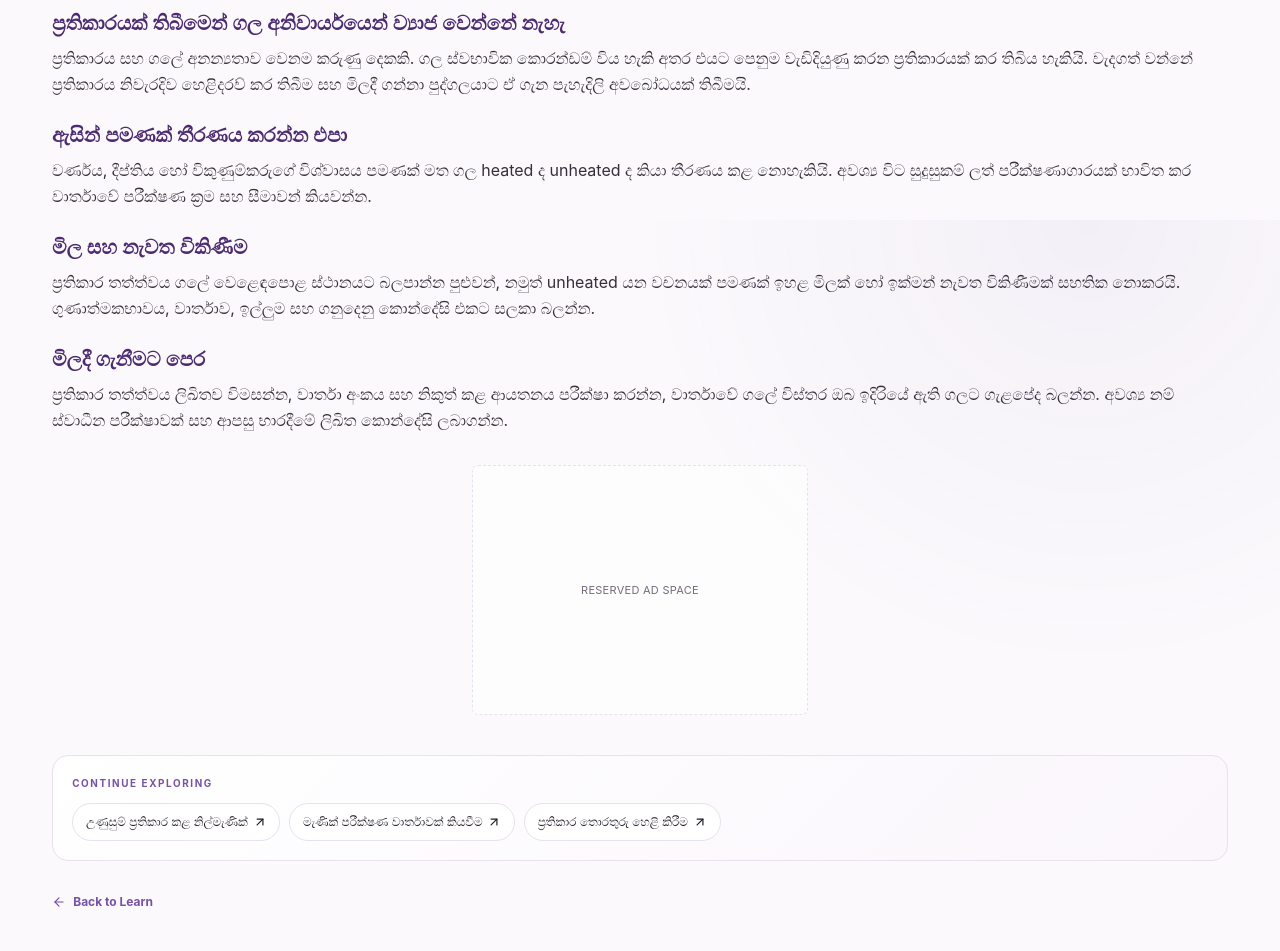
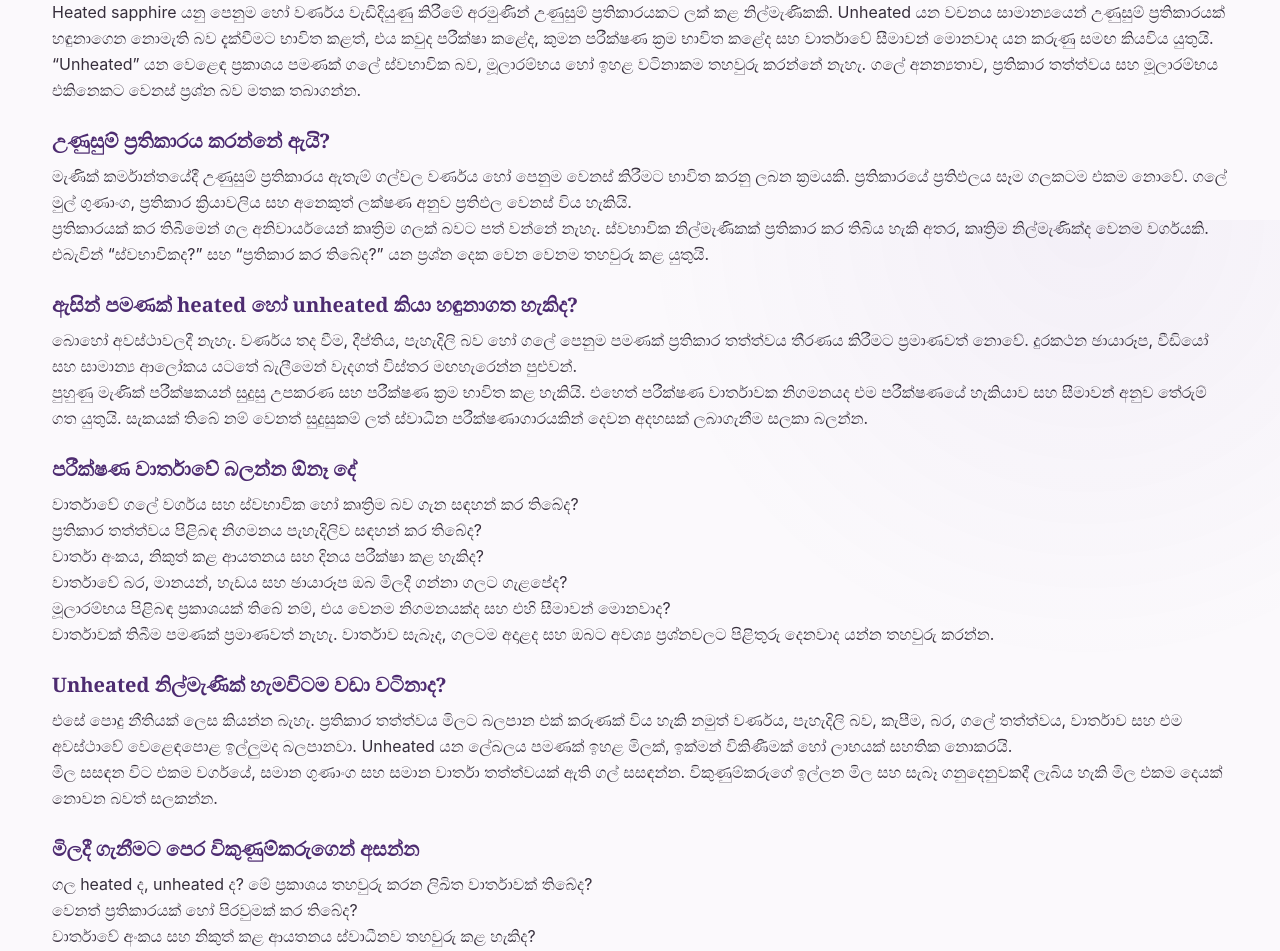
Before and after one commit to LinukaBandara/GemologyX, a Next.js app: page /si/learn/heated-vs-unheated-blue-sapphire in a window 1280 px wide. Shown: the part 580-1531 px from the top of the page. Built offline with nearby package versions, Linux system fonts and the light colour scheme.

Commit message:
Expand heated vs unheated Blue Sapphire guide in Sinhala

```diff
--- a/src/app/si/learn/heated-vs-unheated-blue-sapphire/page.tsx
+++ b/src/app/si/learn/heated-vs-unheated-blue-sapphire/page.tsx
@@ -2,31 +2,112 @@ import type { Metadata } from "next";
 import { ArticleLayout, ArticleSection } from "@/components/article-layout";
 
 export const metadata: Metadata = {
-  title: "උණුසුම් කළ සහ නොකළ නිල්මැණික් අතර වෙනස",
-  description: "Heated සහ unheated blue sapphire යන ප්‍රකාශවල අර්ථය, පරීක්ෂණ වාර්තා සහ මිලදී ගැනීමේදී අසන්න ඕනෑ දේ.",
+  title: "උණුසුම් කළ සහ නොකළ නිල්මැණික් අතර වෙනස | GemologyX",
+  description:
+    "Heated සහ unheated blue sapphire යන ප්‍රකාශවල අර්ථය, ප්‍රතිකාර හඳුනාගැනීමේ සීමාවන්, පරීක්ෂණ වාර්තා සහ මිලදී ගැනීමට පෙර අසන්න ඕනෑ ප්‍රශ්න ගැන සිංහල මාර්ගෝපදේශය.",
 };
 
 export default function Page() {
   return (
-    <ArticleLayout category="සිංහල මැණික් දැනුම" readTime="මිනිත්තු 5" title="උණුසුම් කළ සහ නොකළ නිල්මැණික් අතර වෙනස" crumbHref="/si/learn/blue-sapphire-complete-guide" crumbLabel="නිල්මැණික් මාර්ගෝපදේශය" related={[
-      { label: "උණුසුම් ප්‍රතිකාර කළ නිල්මැණික්", href: "/si/learn/heated-sapphire-guide" },
-      { label: "මැණික් පරීක්ෂණ වාර්තාවක් කියවීම", href: "/si/learn/how-to-read-gem-report" },
-      { label: "ප්‍රතිකාර තොරතුරු හෙළි කිරීම", href: "/si/learn/gemstone-treatment-disclosure" },
-    ]}>
-      <ArticleSection heading="Heated සහ unheated යන්නෙන් අදහස් කරන්නේ කුමක්ද?">
-        <p>Heated sapphire යනු උණුසුම් ප්‍රතිකාරයක් කළ බවට තොරතුරු ඇති නිල්මැණිකකි. Unheated යන ප්‍රකාශය සාමාන්‍යයෙන් එවැනි ප්‍රතිකාරයක් හඳුනා නොගත් බව අදහස් කළත්, එය විශ්වාසදායක පරීක්ෂණයක සන්දර්භය තුළ කියවිය යුතුය.</p>
+    <ArticleLayout
+      category="සිංහල මැණික් දැනුම"
+      readTime="මිනිත්තු 7"
+      title="උණුසුම් කළ සහ උණුසුම් නොකළ නිල්මැණික් අතර වෙනස හඳුනාගන්නේ කෙසේද?"
+      crumbHref="/si/learn/blue-sapphire-complete-guide"
+      crumbLabel="නිල්මැණික් මාර්ගෝපදේශය"
+      related={[
+        { label: "උණුසුම් ප්‍රතිකාර කළ නිල්මැණික්", href: "/si/learn/heated-sapphire-guide" },
+        { label: "මැණික් පරීක්ෂණ වාර්තාවක් කියවීම", href: "/si/learn/how-to-read-gem-report" },
+        { label: "ප්‍රතිකාර තොරතුරු හෙළි කිරීම", href: "/si/learn/gemstone-treatment-disclosure" },
+        { label: "නිල්මැණික් මිලට බලපාන කරුණු", href: "/si/learn/blue-sapphire-value-factors" },
+      ]}
+    >
+      <ArticleSection heading="Heated සහ unheated කියන්නේ මොනවාද?">
+        <p>
+          Heated sapphire යනු පෙනුම හෝ වර්ණය වැඩිදියුණු කිරීමේ අරමුණින් උණුසුම් ප්‍රතිකාරයකට
+          ලක් කළ නිල්මැණිකකි. Unheated යන වචනය සාමාන්‍යයෙන් උණුසුම් ප්‍රතිකාරයක් හඳුනාගෙන
+          නොමැති බව දැක්වීමට භාවිත කළත්, එය කවුද පරීක්ෂා කළේද, කුමන පරීක්ෂණ ක්‍රම භාවිත කළේද
+          සහ වාර්තාවේ සීමාවන් මොනවාද යන කරුණු සමඟ කියවිය යුතුයි.
+        </p>
+        <p>
+          “Unheated” යන වෙළෙඳ ප්‍රකාශය පමණක් ගලේ ස්වභාවික බව, මූලාරම්භය හෝ ඉහළ වටිනාකම
+          තහවුරු කරන්නේ නැහැ. ගලේ අනන්‍යතාව, ප්‍රතිකාර තත්ත්වය සහ මූලාරම්භය එකිනෙකට වෙනස්
+          ප්‍රශ්න බව මතක තබාගන්න.
+        </p>
       </ArticleSection>
-      <ArticleSection heading="ප්‍රතිකාරයක් තිබීමෙන් ගල අනිවාර්යයෙන් ව්‍යාජ වෙන්නේ නැහැ">
-        <p>ප්‍රතිකාරය සහ ගලේ අනන්‍යතාව වෙනම කරුණු දෙකකි. ගල ස්වභාවික කොරන්ඩම් විය හැකි අතර එයට පෙනුම වැඩිදියුණු කරන ප්‍රතිකාරයක් කර තිබිය හැකියි. වැදගත් වන්නේ ප්‍රතිකාරය නිවැරදිව හෙළිදරව් කර තිබීම සහ මිලදී ගන්නා පුද්ගලයාට ඒ ගැන පැහැදිලි අවබෝධයක් තිබීමයි.</p>
+
+      <ArticleSection heading="උණුසුම් ප්‍රතිකාරය කරන්නේ ඇයි?">
+        <p>
+          මැණික් කර්මාන්තයේදී උණුසුම් ප්‍රතිකාරය ඇතැම් ගල්වල වර්ණය හෝ පෙනුම වෙනස් කිරීමට
+          භාවිත කරනු ලබන ක්‍රමයකි. ප්‍රතිකාරයේ ප්‍රතිඵලය සෑම ගලකටම එකම නොවේ. ගලේ මුල් ගුණාංග,
+          ප්‍රතිකාර ක්‍රියාවලිය සහ අනෙකුත් ලක්ෂණ අනුව ප්‍රතිඵල වෙනස් විය හැකියි.
+        </p>
+        <p>
+          ප්‍රතිකාරයක් කර තිබීමෙන් ගල අනිවාර්යයෙන් කෘත්‍රිම ගලක් බවට පත් වන්නේ නැහැ. ස්වභාවික
+          නිල්මැණිකක් ප්‍රතිකාර කර තිබිය හැකි අතර, කෘත්‍රිම නිල්මැණික්ද වෙනම වර්ගයකි. එබැවින්
+          “ස්වභාවිකද?” සහ “ප්‍රතිකාර කර තිබේද?” යන ප්‍රශ්න දෙක වෙන වෙනම තහවුරු කළ යුතුයි.
+        </p>
       </ArticleSection>
-      <ArticleSection heading="ඇසින් පමණක් තීරණය කරන්න එපා">
-        <p>වර්ණය, දීප්තිය හෝ විකුණුම්කරුගේ විශ්වාසය පමණක් මත ගල heated ද unheated ද කියා තීරණය කළ නොහැකියි. අවශ්‍ය විට සුදුසුකම් ලත් පරීක්ෂණාගාරයක් භාවිත කර වාර්තාවේ පරීක්ෂණ ක්‍රම සහ සීමාවන් කියවන්න.</p>
+
+      <ArticleSection heading="ඇසින් පමණක් heated හෝ unheated කියා හඳුනාගත හැකිද?">
+        <p>
+          බොහෝ අවස්ථාවලදී නැහැ. වර්ණය තද වීම, දීප්තිය, පැහැදිලි බව හෝ ගලේ පෙනුම පමණක්
+          ප්‍රතිකාර තත්ත්වය තීරණය කිරීමට ප්‍රමාණවත් නොවේ. දුරකථන ඡායාරූප, වීඩියෝ සහ සාමාන්‍ය
+          ආලෝකය යටතේ බැලීමෙන් වැදගත් විස්තර මඟහැරෙන්න පුළුවන්.
+        </p>
+        <p>
+          පුහුණු මැණික් පරීක්ෂකයන් සුදුසු උපකරණ සහ පරීක්ෂණ ක්‍රම භාවිත කළ හැකියි. එහෙත්
+          පරීක්ෂණ වාර්තාවක නිගමනයද එම පරීක්ෂණයේ හැකියාව සහ සීමාවන් අනුව තේරුම් ගත යුතුයි.
+          සැකයක් තිබේ නම් වෙනත් සුදුසුකම් ලත් ස්වාධීන පරීක්ෂණාගාරයකින් දෙවන අදහසක් ලබාගැනීම
+          සලකා බලන්න.
+        </p>
       </ArticleSection>
-      <ArticleSection heading="මිල සහ නැවත විකිණීම">
-        <p>ප්‍රතිකාර තත්ත්වය ගලේ වෙළෙඳපොළ ස්ථානයට බලපාන්න පුළුවන්, නමුත් unheated යන වචනයක් පමණක් ඉහළ මිලක් හෝ ඉක්මන් නැවත විකිණීමක් සහතික නොකරයි. ගුණාත්මකභාවය, වාර්තාව, ඉල්ලුම සහ ගනුදෙනු කොන්දේසි එකට සලකා බලන්න.</p>
+
+      <ArticleSection heading="පරීක්ෂණ වාර්තාවේ බලන්න ඕනෑ දේ">
+        <ul>
+          <li>වාර්තාවේ ගලේ වර්ගය සහ ස්වභාවික හෝ කෘත්‍රිම බව ගැන සඳහන් කර තිබේද?</li>
+          <li>ප්‍රතිකාර තත්ත්වය පිළිබඳ නිගමනය පැහැදිලිව සඳහන් කර තිබේද?</li>
+          <li>වාර්තා අංකය, නිකුත් කළ ආයතනය සහ දිනය පරීක්ෂා කළ හැකිද?</li>
+          <li>වාර්තාවේ බර, මානයන්, හැඩය සහ ඡායාරූප ඔබ මිලදී ගන්නා ගලට ගැළපේද?</li>
+          <li>මූලාරම්භය පිළිබඳ ප්‍රකාශයක් තිබේ නම්, එය වෙනම නිගමනයක්ද සහ එහි සීමාවන් මොනවාද?</li>
+        </ul>
+        <p>
+          වාර්තාවක් තිබීම පමණක් ප්‍රමාණවත් නැහැ. වාර්තාව සැබෑද, ගලටම අදාළද සහ ඔබට අවශ්‍ය
+          ප්‍රශ්නවලට පිළිතුරු දෙනවාද යන්න තහවුරු කරන්න.
+        </p>
       </ArticleSection>
-      <ArticleSection heading="මිලදී ගැනීමට පෙර">
-        <p>ප්‍රතිකාර තත්ත්වය ලිඛිතව විමසන්න, වාර්තා අංකය සහ නිකුත් කළ ආයතනය පරීක්ෂා කරන්න, වාර්තාවේ ගලේ විස්තර ඔබ ඉදිරියේ ඇති ගලට ගැළපේද බලන්න. අවශ්‍ය නම් ස්වාධීන පරීක්ෂාවක් සහ ආපසු භාරදීමේ ලිඛිත කොන්දේසි ලබාගන්න.</p>
+
+      <ArticleSection heading="Unheated නිල්මැණික් හැමවිටම වඩා වටිනාද?">
+        <p>
+          එසේ පොදු නීතියක් ලෙස කියන්න බැහැ. ප්‍රතිකාර තත්ත්වය මිලට බලපාන එක් කරුණක් විය හැකි
+          නමුත් වර්ණය, පැහැදිලි බව, කැපීම, බර, ගලේ තත්ත්වය, වාර්තාව සහ එම අවස්ථාවේ වෙළෙඳපොළ
+          ඉල්ලුමද බලපානවා. Unheated යන ලේබලය පමණක් ඉහළ මිලක්, ඉක්මන් විකිණීමක් හෝ ලාභයක්
+          සහතික නොකරයි.
+        </p>
+        <p>
+          මිල සසඳන විට එකම වර්ගයේ, සමාන ගුණාංග සහ සමාන වාර්තා තත්ත්වයක් ඇති ගල් සසඳන්න.
+          විකුණුම්කරුගේ ඉල්ලන මිල සහ සැබෑ ගනුදෙනුවකදී ලැබිය හැකි මිල එකම දෙයක් නොවන බවත්
+          සලකන්න.
+        </p>
+      </ArticleSection>
+
+      <ArticleSection heading="මිලදී ගැනීමට පෙර විකුණුම්කරුගෙන් අසන්න">
+        <ul>
+          <li>ගල heated ද, unheated ද? මේ ප්‍රකාශය තහවුරු කරන ලිඛිත වාර්තාවක් තිබේද?</li>
+          <li>වෙනත් ප්‍රතිකාරයක් හෝ පිරවුමක් කර තිබේද?</li>
+          <li>වාර්තාවේ අංකය සහ නිකුත් කළ ආයතනය ස්වාධීනව තහවුරු කළ හැකිද?</li>
+          <li>ගල ස්වාධීන පරීක්ෂණාගාරයකට යැවීමට අවසර තිබේද?</li>
+          <li>වාර්තාවේ තොරතුරු නොගැළපුණොත් හෝ ප්‍රකාශය තහවුරු නොවුණොත් ආපසු භාරදීමේ ලිඛිත කොන්දේසි මොනවාද?</li>
+        </ul>
+      </ArticleSection>
+
+      <ArticleSection heading="මතක තබාගන්න">
+        <p>
+          මෙම ලිපිය අධ්‍යාපනික තොරතුරු සඳහා පමණි. ඇසින් බැලීමෙන් හෝ විකුණුම්කරුගේ ප්‍රකාශයෙන්
+          පමණක් ප්‍රතිකාර තත්ත්වය තහවුරු නොකරන්න. වටිනා ගනුදෙනුවකට පෙර සුදුසුකම් ලත් ස්වාධීන
+          මැණික් විශේෂඥයකු හෝ පරීක්ෂණාගාරයක් වෙතින් පරීක්ෂාවක් ලබාගෙන, සියලු කොන්දේසි ලිඛිතව
+          ලබාගන්න.
+        </p>
       </ArticleSection>
     </ArticleLayout>
   );
```
